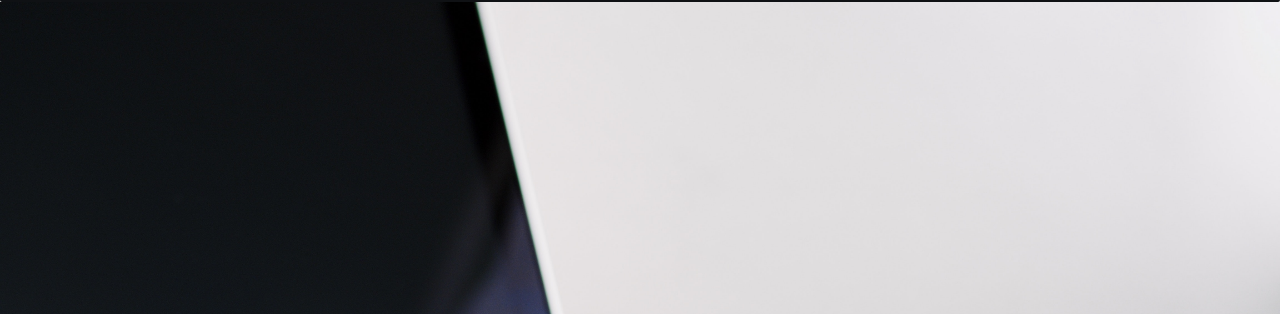
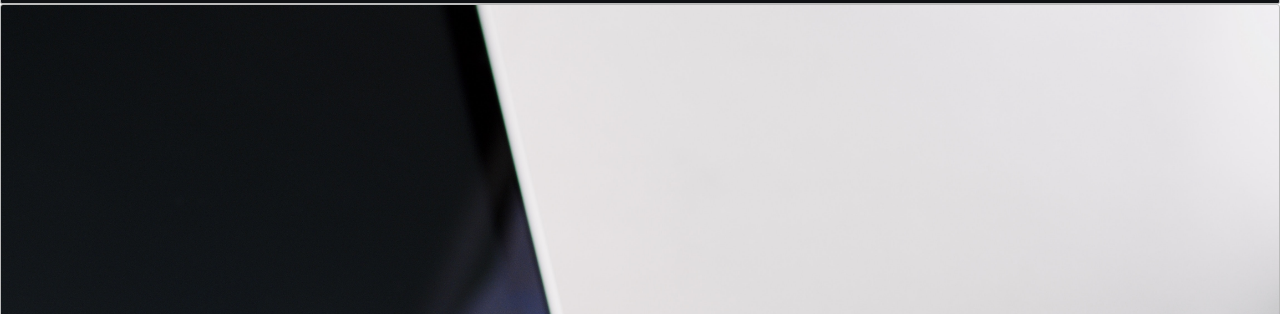
Before and after one commit to lucisaldanha/Startup_landing_page_simple, a plain HTML site: page index.html in a window 1280 px wide. Shown: the part 59-373 px from the top of the page. Drawn offline with nearby package versions, Linux system fonts and the light colour scheme; a web font is replaced by a local one.

Commit message:
Updated style.css with border-radius properties.

```diff
--- a/style.css
+++ b/style.css
@@ -55,6 +55,12 @@ nav.container-fluid {
     background-color: #0f1114;
 
 }
+
+.container-fluid {
+    border-radius:3px;
+    border:1px solid #bbb;
+    transition: all 0.3s linear;
+}
 .buffer {
     height: 01rem;;
 }
```
